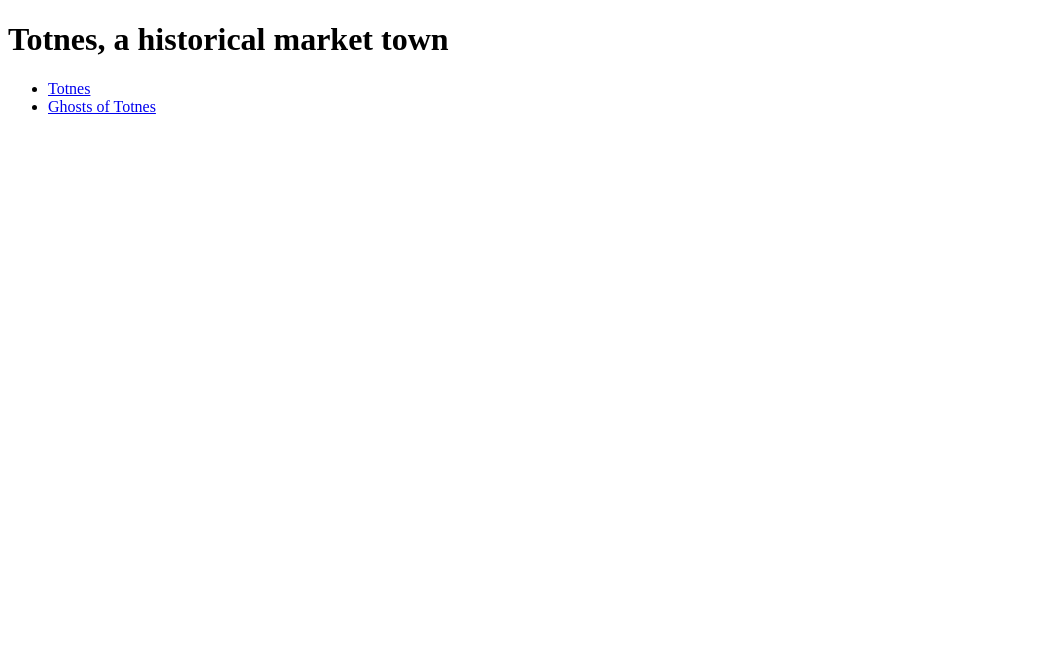
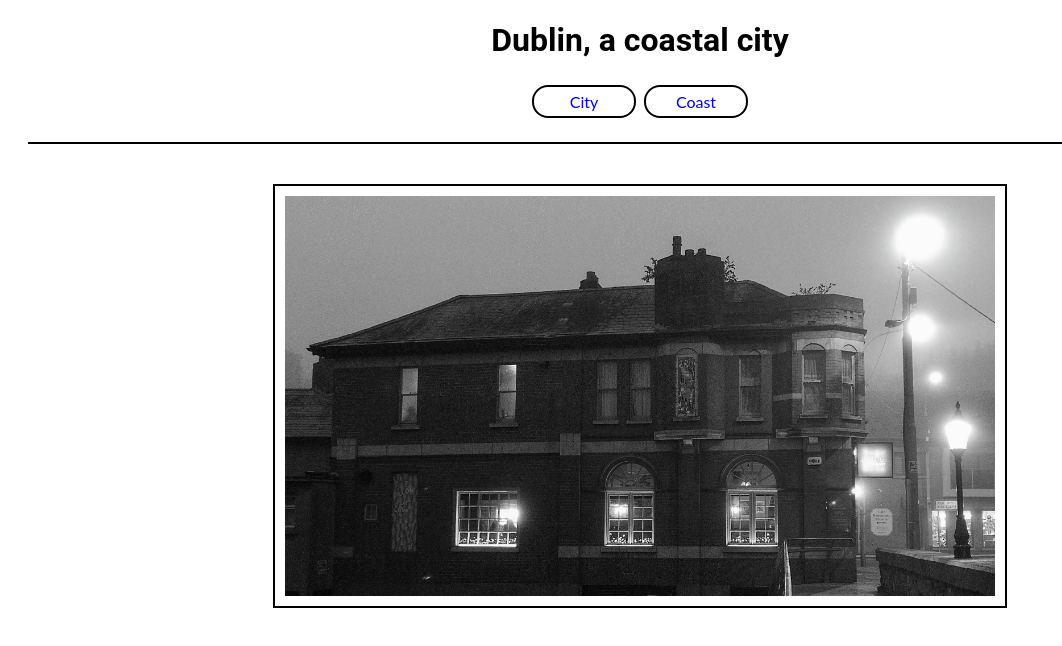
Before and after one commit to tomcow88/devon-photos, a plain HTML site: page index.html in a window 1280 px wide. Shown: the whole page, without its empty margins (0-1062 px from the left). Drawn offline with Linux system fonts and the light colour scheme.

Commit message:
feat: add images to the webpages

```diff
--- a/index.html
+++ b/index.html
@@ -3,19 +3,25 @@
 <head>
     <meta charset="UTF-8">
     <meta name="viewport" content="width=device-width, initial-scale=1.0">
+    <link rel="stylesheet" href="assets/css/style.css">
     <title>Totnes</title>
 </head>
 <body>
-    <h1>Totnes, a historical market town</h1>
+    <h1>Dublin, a coastal city</h1>
     <nav>
         <ul>
             <li>
-                <a href="index.html">Totnes</a>
+                <a href="index.html">City</a>
             </li>
             <li>
-                <a href="ghosts.html">Ghosts of Totnes</a>
+                <a href="coast.html">Coast</a>
             </li>
         </ul>
     </nav>
+    <section>
+        <figure>
+            <img src="assets/images/city.jpg" alt="an image of urban Dublin">
+        </figure>
+    </section>
 </body>
 </html>
```
Also changed, not shown: coast.html (+8 -3 lines), assets/images/beach.jpg (added), assets/images/city.jpg (added).
